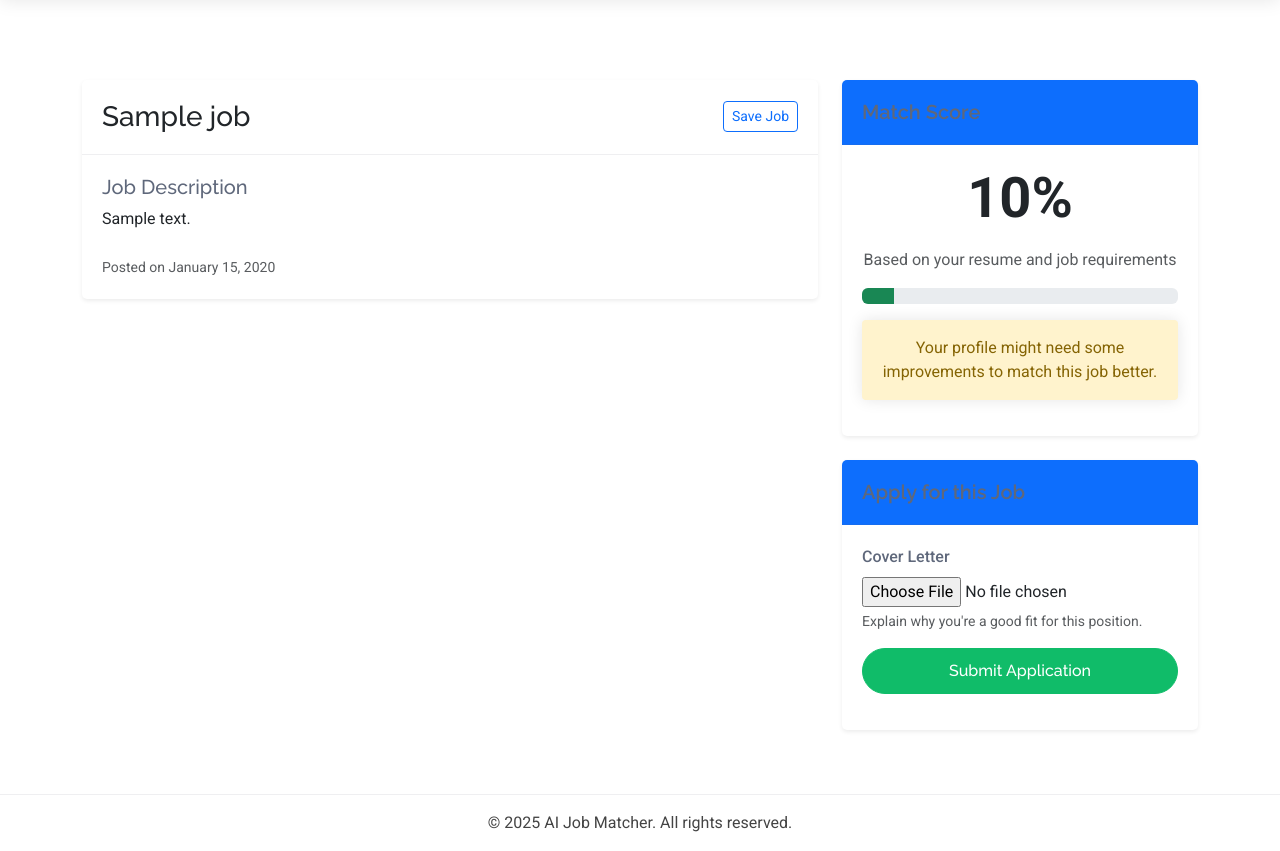
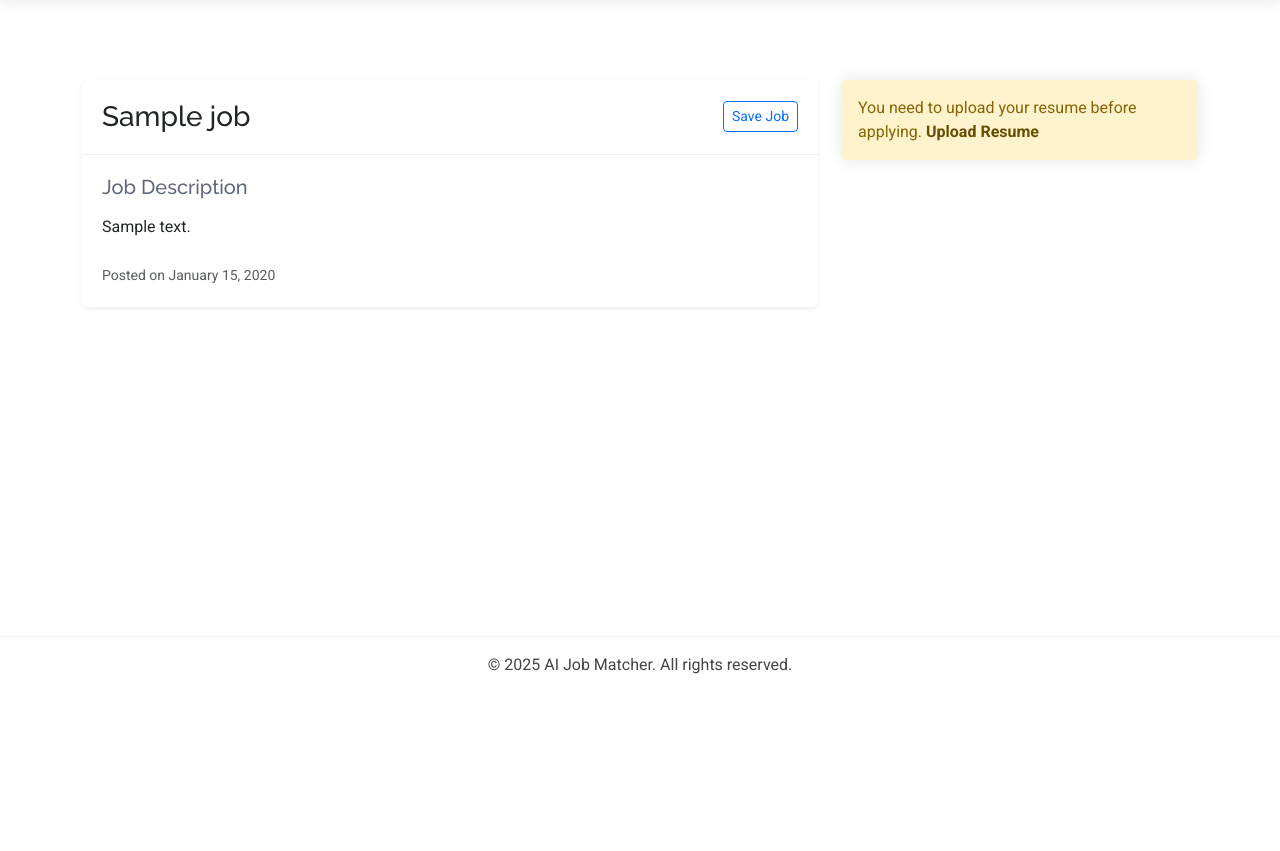
Before and after one commit to AiJared/job_matching_website, a Django app: template templates/candidate/job_detail.html in a window 1280 px wide. Shown: the part 90-941 px from the top of the page. After the commit the page ends 764 px from the top, so only its background shows below. Run offline with Django 5.2, Linux system fonts and the light colour scheme; the template is opened without the code that fills it: most values are stand-ins (such as "Sample title", 1, 10 or a date in 2020); form fields are guessed from the names that the template uses.

Commit message:
fixing job application

```diff
--- a/templates/candidate/job_detail.html
+++ b/templates/candidate/job_detail.html
@@ -5,7 +5,7 @@
 
 {% block content %}
 <div class="container mt-4">
-    <!-- Messages -->
+    <!-- Flash Messages -->
     {% if messages %}
         <div class="row">
             <div class="col-12">
@@ -19,13 +19,11 @@
     {% endif %}
 
     <div class="row">
-        <!-- Job Details Column -->
+        <!-- Left: Job Details -->
         <div class="col-md-8">
             <div class="card shadow-sm mb-4">
                 <div class="card-header d-flex justify-content-between align-items-center">
                     <h1 class="h3 mb-0">{{ job.title }}</h1>
-                    <div>
-                        <!-- Save Job Button -->
                     <a href="{% url 'candidate:toggle_save_job' job.id %}" class="btn btn-outline-primary btn-sm">
                         {% if is_saved %}
                             <i class="fas fa-bookmark"></i> Saved
@@ -34,15 +32,9 @@
                         {% endif %}
                     </a>
                 </div>
-                </div>
                 <div class="card-body">
-                    <!-- Job description -->
                     <h5>Job Description</h5>
-                    <div class="mb-3">
-                        {{ job.description|linebreaks }}
-                    </div>
-
-                    <!-- Posted date -->
+                    <p>{{ job.description|linebreaks }}</p>
                     <div class="text-muted mt-4">
                         <small>Posted on {{ job.created_at|date:"F j, Y" }}</small>
                     </div>
@@ -50,91 +42,72 @@
             </div>
         </div>
 
-        <!-- Application Column -->
+        <!-- Right: Application & Match Info -->
         <div class="col-md-4">
-            <!-- Match Score Card -->
-            {% if match_score > 0 %}
+            <!-- Match Score -->
+            {% if already_applied and application.match_score %}
                 <div class="card shadow-sm mb-4">
                     <div class="card-header bg-primary text-white">
                         <h5 class="mb-0">Match Score</h5>
                     </div>
                     <div class="card-body text-center">
-                    <div class="display-4 fw-bold mb-3">{{ match_score }}%</div>
-                    <p class="text-muted">Based on your resume and job requirements</p>
-
-                    <div class="progress mb-3">
-                        <div class="progress-bar bg-success" role="progressbar" style="width: {{ match_score }}%"
-                            aria-valuenow="{{ match_score }}" aria-valuemin="0" aria-valuemax="100"></div>
+                        <div class="display-4 fw-bold mb-3">{{ application.match_score }}%</div>
+                        <div class="progress mb-2">
+                            <div class="progress-bar bg-success" role="progressbar"
+                                 style="width: {{ application.match_score }}%;"
+                                 aria-valuenow="{{ application.match_score }}" aria-valuemin="0" aria-valuemax="100"></div>
                         </div>
-
-                    {% if match_score >= 80 %}
-                    <div class="alert alert-success">
-                        <i class="fas fa-check-circle"></i> Great match! You're highly qualified for this position.
-                    </div>
-                    {% elif match_score >= 60 %}
-                    <div class="alert alert-info">
-                        <i class="fas fa-info-circle"></i> Good match! You meet many of the job requirements.
-                    </div>
-                    {% else %}
-                    <div class="alert alert-warning">
-                        <i class="fas fa-exclamation-circle"></i> Your profile might need some improvements to match this job better.
-                    </div>
-                    {% endif %}
+                        <small class="text-muted">Based on your resume</small>
                     </div>
                 </div>
             {% endif %}
 
-            <!-- Application Status Card -->
+            <!-- Application Card -->
             {% if already_applied %}
                 <div class="card shadow-sm mb-4">
                     <div class="card-header bg-success text-white">
                         <h5 class="mb-0">Application Status</h5>
                     </div>
                     <div class="card-body">
-                    <p class="lead mb-3">You've already applied for this job</p>
+                        <p class="lead">You've already applied to this job.</p>
                         <p><strong>Status:</strong> {{ application.status }}</p>
                         <p><strong>Applied on:</strong> {{ application.created_at|date:"F j, Y" }}</p>
-
-                    <a href="{% url 'candidate:application_detail' application.id %}" class="btn btn-outline-primary w-100 mt-3">
-                        View Your Application
+                        <a href="{% url 'candidate:application_detail' application.id %}" class="btn btn-outline-primary w-100 mt-2">
+                            View Application
                         </a>
                     </div>
                 </div>
-            {% else %}
-            <!-- Application Form Card -->
+            {% elif resume_uploaded and resume_processed %}
+                <!-- Resume ready → Show application form -->
                 <div class="card shadow-sm mb-4">
                     <div class="card-header bg-primary text-white">
                         <h5 class="mb-0">Apply for this Job</h5>
                     </div>
                     <div class="card-body">
-                    {% if not resume %}
-                    <div class="alert alert-warning mb-3">
-                        <i class="fas fa-exclamation-triangle"></i> You need to upload your resume before applying.
-                        <a href="{% url 'candidate:upload_resume' %}" class="alert-link">Upload Resume</a>
-                    </div>
-                    {% else %}
                         <form method="post">
                             {% csrf_token %}
-
                             <div class="mb-3">
                                 <label for="{{ form.cover_letter.id_for_label }}" class="form-label">Cover Letter</label>
                                 {{ form.cover_letter }}
                                 {% if form.cover_letter.errors %}
-                            <div class="text-danger">
-                                {{ form.cover_letter.errors }}
+                                    <div class="text-danger">{{ form.cover_letter.errors }}</div>
+                                {% endif %}
+                                <small class="form-text text-muted">Explain why you're a good fit for this position.</small>
                             </div>
-                            {% endif %}
-                            <div class="form-text">Explain why you're a good fit for this position.</div>
-                        </div>
-
-                        <div class="mb-3">
                             <button type="submit" class="btn btn-primary w-100">
                                 <i class="fas fa-paper-plane"></i> Submit Application
                             </button>
+                        </form>
                     </div>
-                    </form>
-                    {% endif %}
                 </div>
+            {% elif resume_uploaded and not resume_processed %}
+                <div class="alert alert-warning">
+                    <i class="fas fa-spinner fa-spin"></i> Your resume is still being processed. Please wait before applying.
+                </div>
+            {% else %}
+                <div class="alert alert-warning">
+                    <i class="fas fa-exclamation-triangle"></i> You need to upload your resume before applying.
+                    <a href="{% url 'candidate:upload_resume' %}" class="alert-link">Upload Resume</a>
                 </div>
             {% endif %}
         </div>
```
Also changed, not shown: candidate/views.py (+17 -30 lines), dashboards/ai_utils.py (+6 -8 lines), templates/candidate/candidate_dashboard.html (+16 -24 lines), db.sqlite3. Lines whose indentation alone changed are shown as unchanged.
